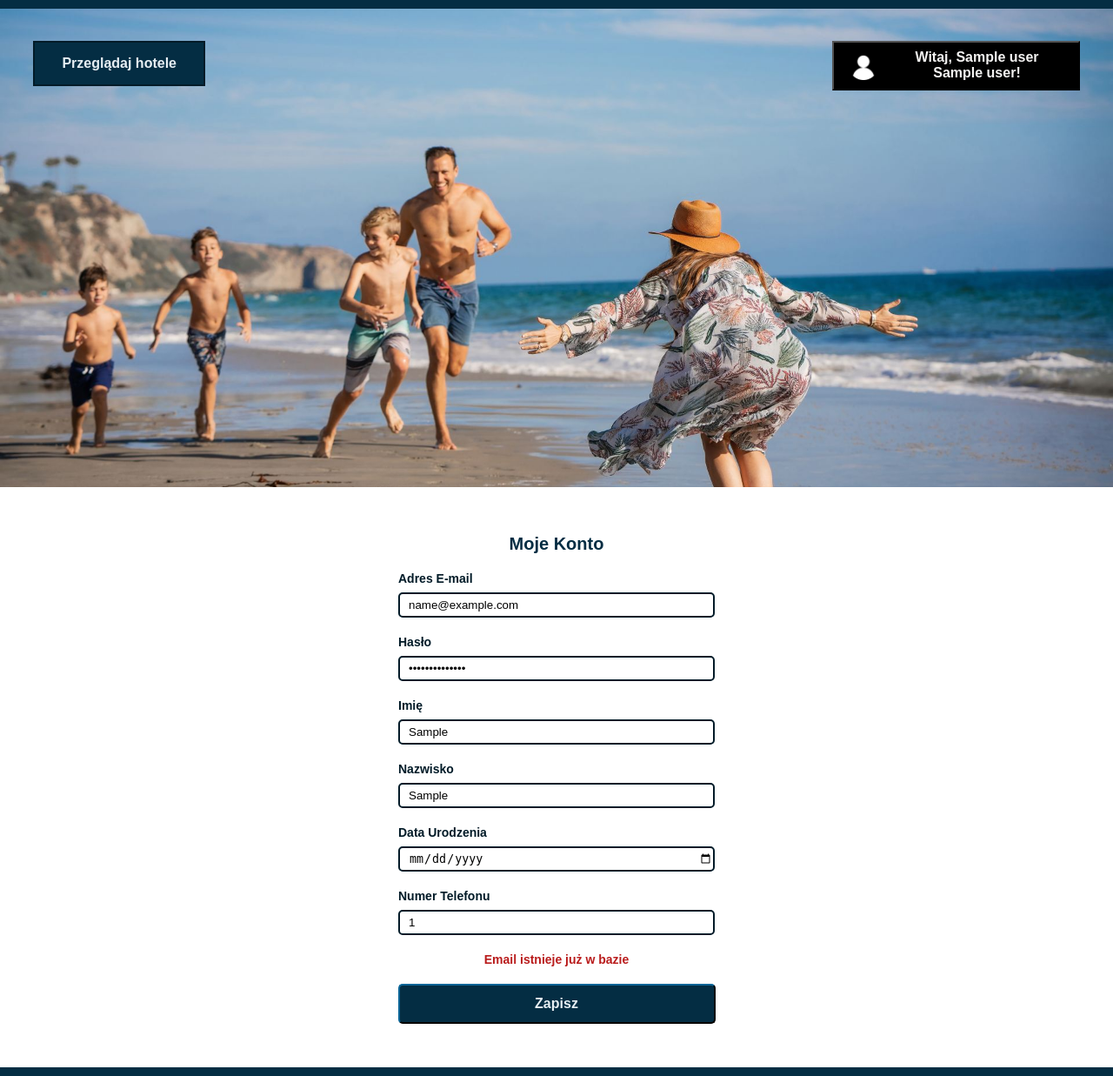
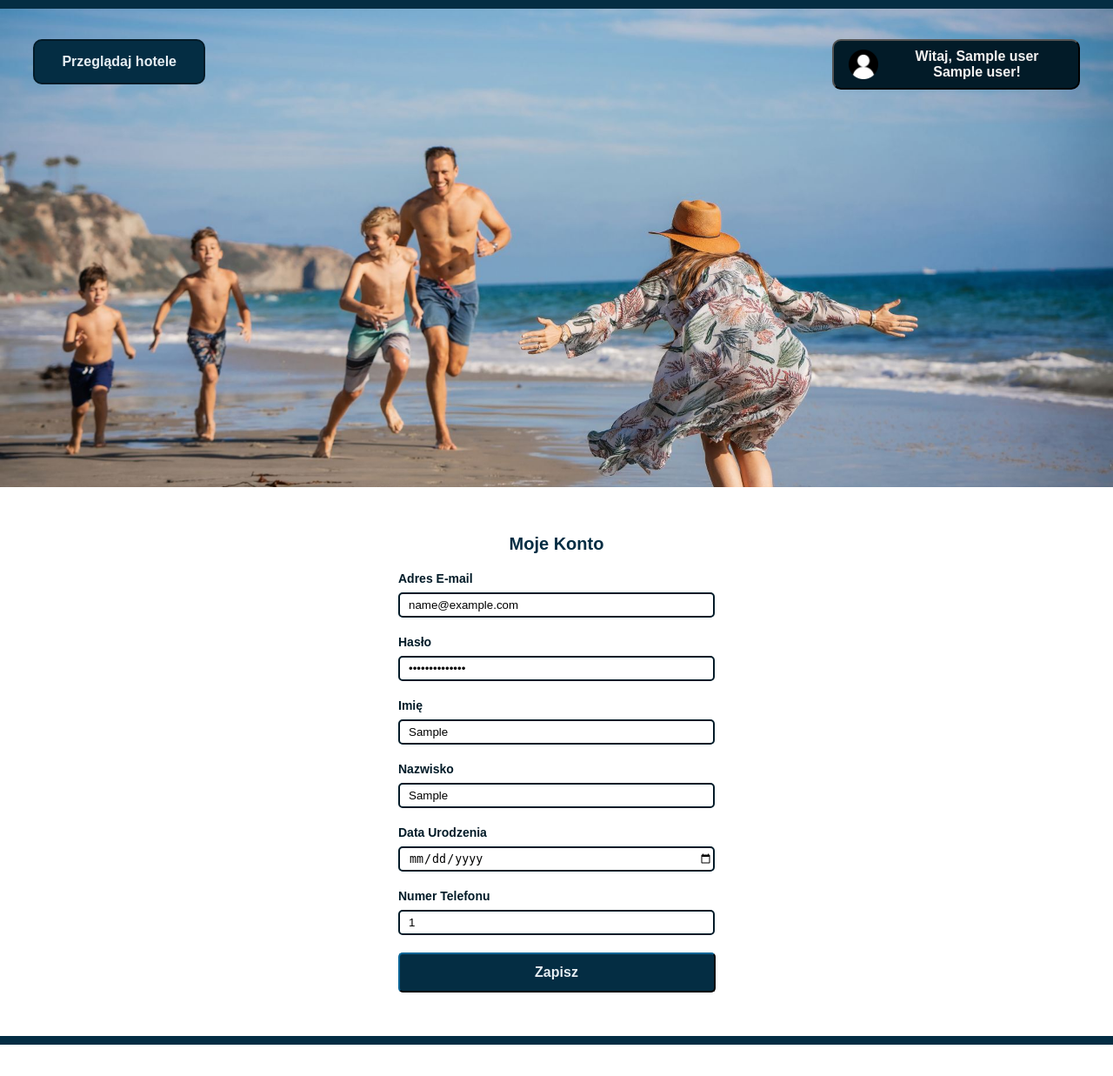
Before and after one commit to jf3112/HotelsApp, a Flask app: page /logged/my-account in a window 1280 px wide. Shown: the whole page at 87% size. After the commit the page ends 1201 px from the top, so only its background shows below. Run offline with Flask 2, Linux system fonts and the light colour scheme; the visitor is signed in with stand-in values (Sample User, id 1); some libraries are stand-ins or nearby versions.

Commit message:
bug fixes

```diff
--- a/website/static/style.css
+++ b/website/static/style.css
@@ -54,7 +54,7 @@
   min-width: 12%;
   text-align: center;
   padding: 15px 20px;
-  border-radius: 0px;
+  border-radius: 10px;
   border: 2px solid #021b28;
 }
 
@@ -92,15 +92,17 @@
   transform: translate(-50%, -50%) scale(1);
 }
 
+
 .user-btn {
   padding: 3% 6% 3% 6%;
   width: 100%;
-  background-color: #000;
+  background-color: #021b28;
   color: #f4f3f2;
   font-size: 16px;
   font-weight: bold;
   display: flex;
   align-items: center;
+  border-radius: 10px;
   justify-content: flex-start;
   gap: 6%;
   cursor: pointer;
--- a/website/templates/home-user.html
+++ b/website/templates/home-user.html
@@ -167,9 +167,6 @@
             <option value="4">Pokój 4-osobowy</option>
           </select>
         </div>
-        <p class="input-error popup-input-error">
-          Brak miejsc w wybranym terminie
-        </p>
         <button class="booking-btn popup-booking-button" name="Reserve">Zarezerwuj</button>
       </form>
    <!--   <form  action="{{ url_for('views.logged') }}" id="sign-up-popup" method="POST">
--- a/website/templates/my-account.html
+++ b/website/templates/my-account.html
@@ -96,7 +96,6 @@
             maxlength="15"
           />
         </div>
-        <p class="input-error my-account-error">Email istnieje już w bazie</p>
         <button class="btn save-btn">Zapisz</button>
       </form>
     </article>
--- a/website/templates/my-reservations.html
+++ b/website/templates/my-reservations.html
@@ -76,7 +76,6 @@
                 <option value="4">Pokój 4-osobowy</option>
               </select>
             </div>
-            <p class="input-error">Brak miejsc w wybranym terminie</p>
             <button class="booking-btn modify-btn" name="Reserve">
               Modyfikuj Rezerwację
             </button>
--- a/website/views.py
+++ b/website/views.py
@@ -72,7 +72,6 @@
                 session['LastName'] = account[4]
                 session['Phone'] = account[5]
                 session['BirthDate'] = account[6]
-                print(session['BirthDate'])
                 emp_position = get_emp_position(session['DataID'])
                 if emp_position is not None:
                     session['Position'] = emp_position['PosName']
@@ -81,29 +80,33 @@
                 session['Logged'] = True
                 return redirect(url_for('views.logged'))
             else:
-                error = 'Nieprawidłowy adres email lub hasło'
-                pass
+                flash('Nieprawidłowy adres email lub hasło')
         if 'Sign-up' in request.form:
             d = request.form
-            try:
+            cursor = get_cursor()
+            temp = None
+            cursor.execute('SELECT * FROM "PersonalData"PD WHERE PD."Email" = %s', (d['Email'],))
+            temp = cursor.fetchone()
+            if temp is None:
                 cursor = get_cursor()
                 cursor.execute(
                     'INSERT INTO "PersonalData" ("Email", "Password", "FirstName", "LastName", "Phone", "BirthDate")'
                     ' VALUES (%s, %s, %s, %s, %s, %s)',
                     (d['Email'], d['Password'], d['FirstName'], d['LastName'], d['Phone'], d['BirthDate']))
                 conn.commit()
-            except Exception as e:
-                error = e
-            try:
+                cursor = get_cursor()
+                cursor.execute('SELECT "DataID" FROM "PersonalData" WHERE "Email" = %s', (d['Email'],))
+                temp2 = cursor.fetchone()
                 cursor = get_cursor()
                 cursor.execute(
                     'INSERT INTO "Clients" ("JoinDate", "DataID")'
                     ' VALUES (%s, %s)',
-                    (date.today(), session['DataID']))
+                    (date.today(), temp2[0],))
                 conn.commit()
-            except Exception as e:
-                error = e
-            return redirect(url_for('views.logged'))
+                session['Logged'] = True
+                return redirect(url_for('views.logged'))
+            else:
+                flash('Adres email jest zajęty')
     return render_template("home.html")
 
 
@@ -124,6 +127,7 @@
                 except Exception as e:
                     error = e
                 pass
+
         return render_template("home-user.html", dane=session)
     return redirect(url_for('views.home'))
 
```
Also changed, not shown: website/templates/home.html (+11 -2 lines).
